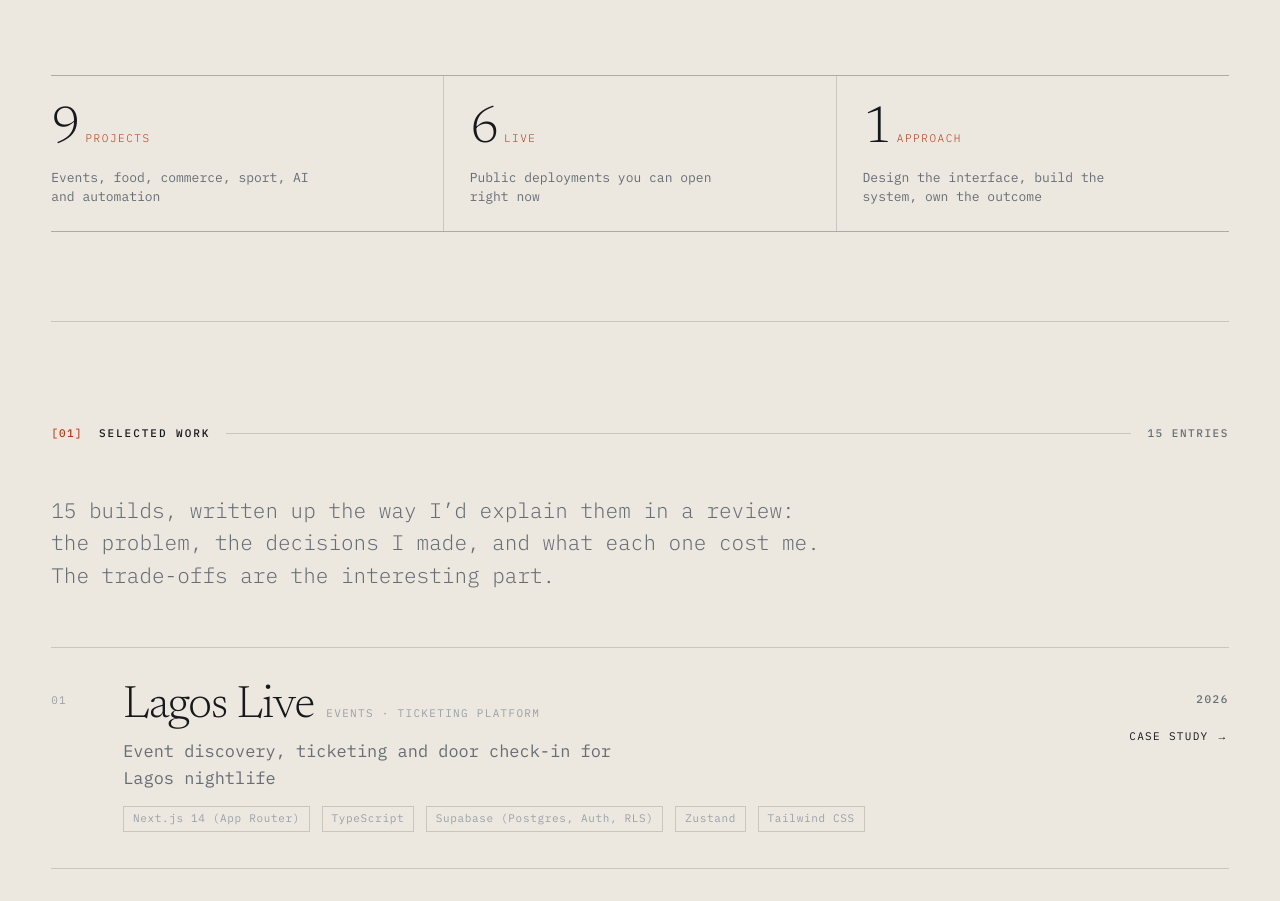
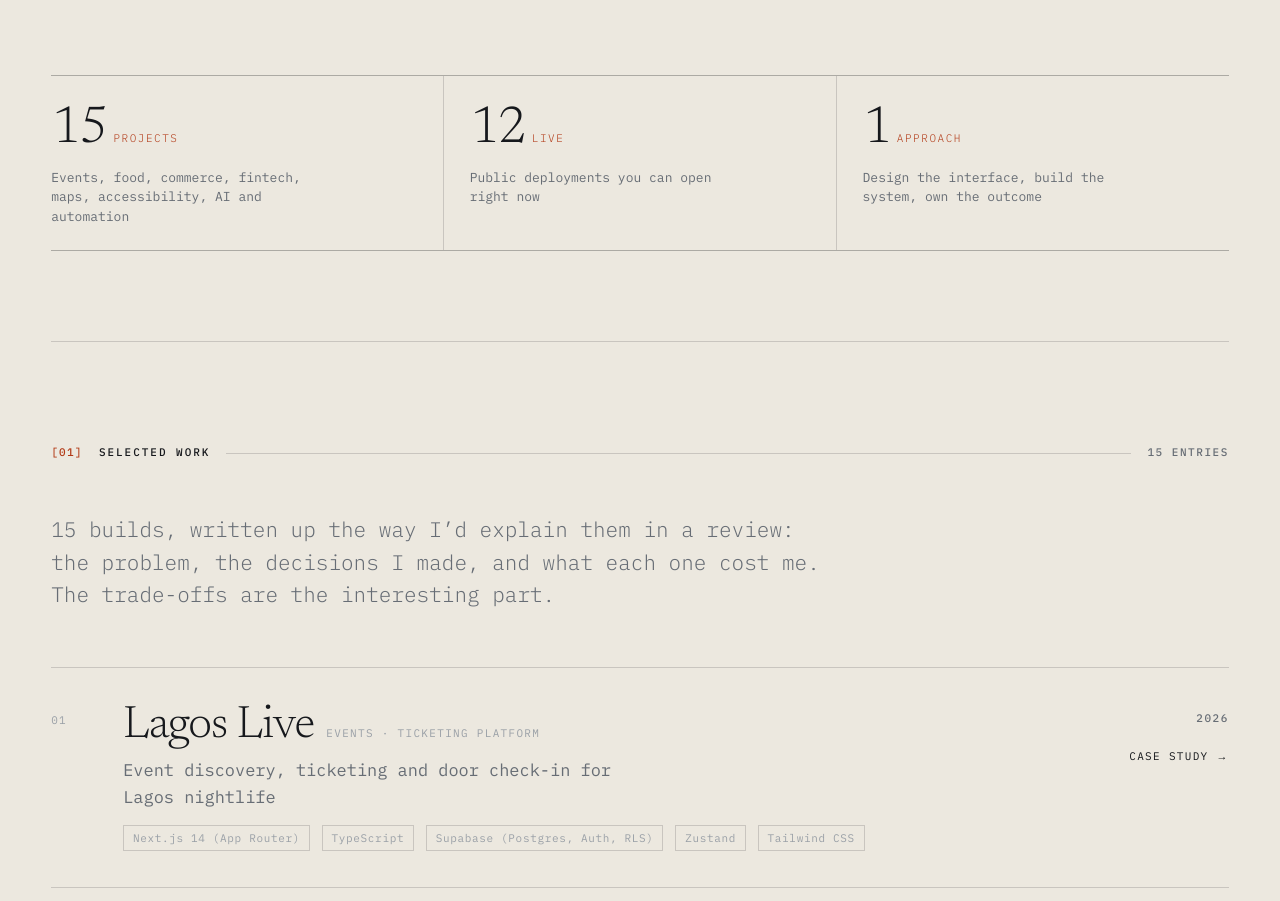
Before and after one commit to 0xEmmo/lumistro, a Next.js app: page / in a window 1280 px wide. Shown: the part 837-1738 px from the top of the page. Built offline with nearby package versions, Linux system fonts and the light colour scheme.

Commit message:
Count projects and live builds from the project list

```diff
--- a/src/content/site.ts
+++ b/src/content/site.ts
@@ -1,3 +1,5 @@
+import { projects } from "./projects";
+
 export const site = {
   name: "Emmanuel Balogun",
   role: "Frontend & Full-Stack Developer",
@@ -17,8 +19,8 @@ export const statement = {
 };
 
 export const figures = [
-  { value: "9", unit: "projects", label: "Events, food, commerce, sport, AI and automation" },
-  { value: "6", unit: "live", label: "Public deployments you can open right now" },
+  { value: String(projects.length), unit: "projects", label: "Events, food, commerce, fintech, maps, accessibility, AI and automation" },
+  { value: String(projects.filter((p) => p.links.live).length), unit: "live", label: "Public deployments you can open right now" },
   { value: "1", unit: "approach", label: "Design the interface, build the system, own the outcome" },
 ];
 
```
